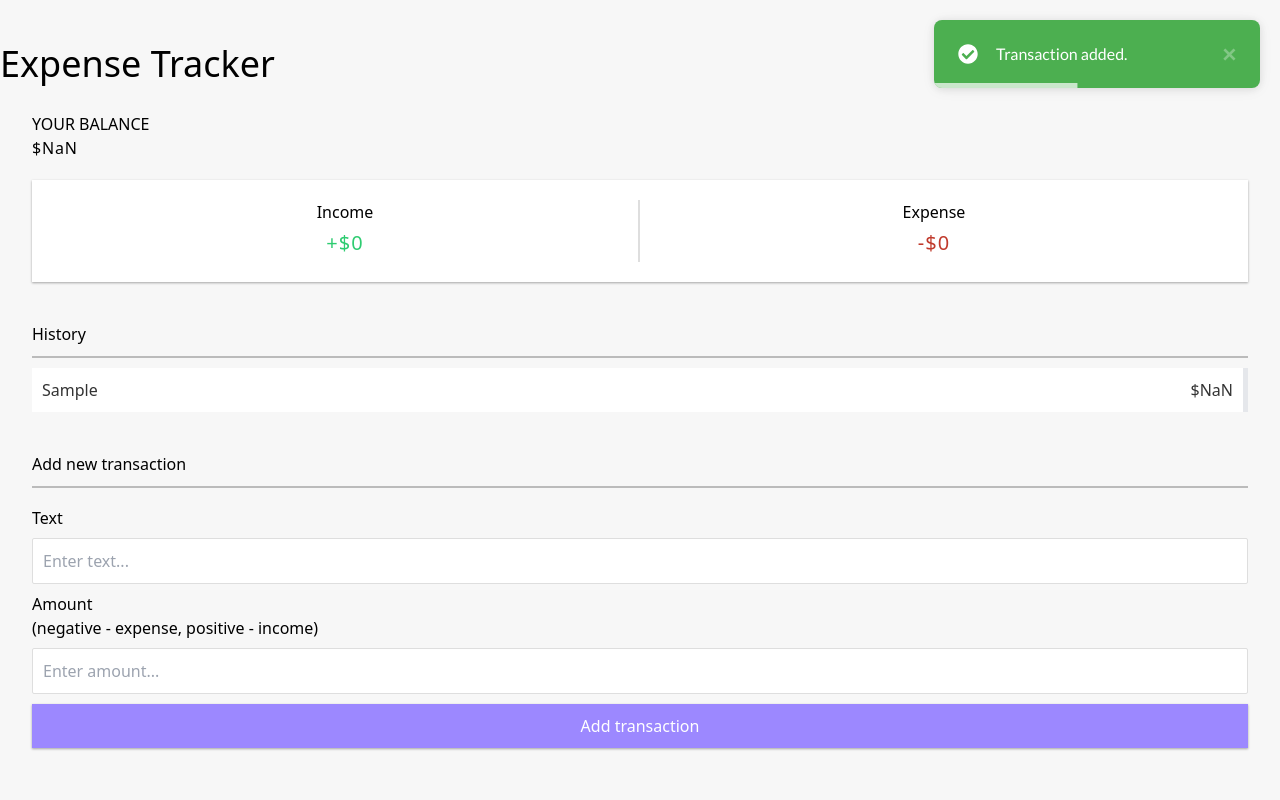
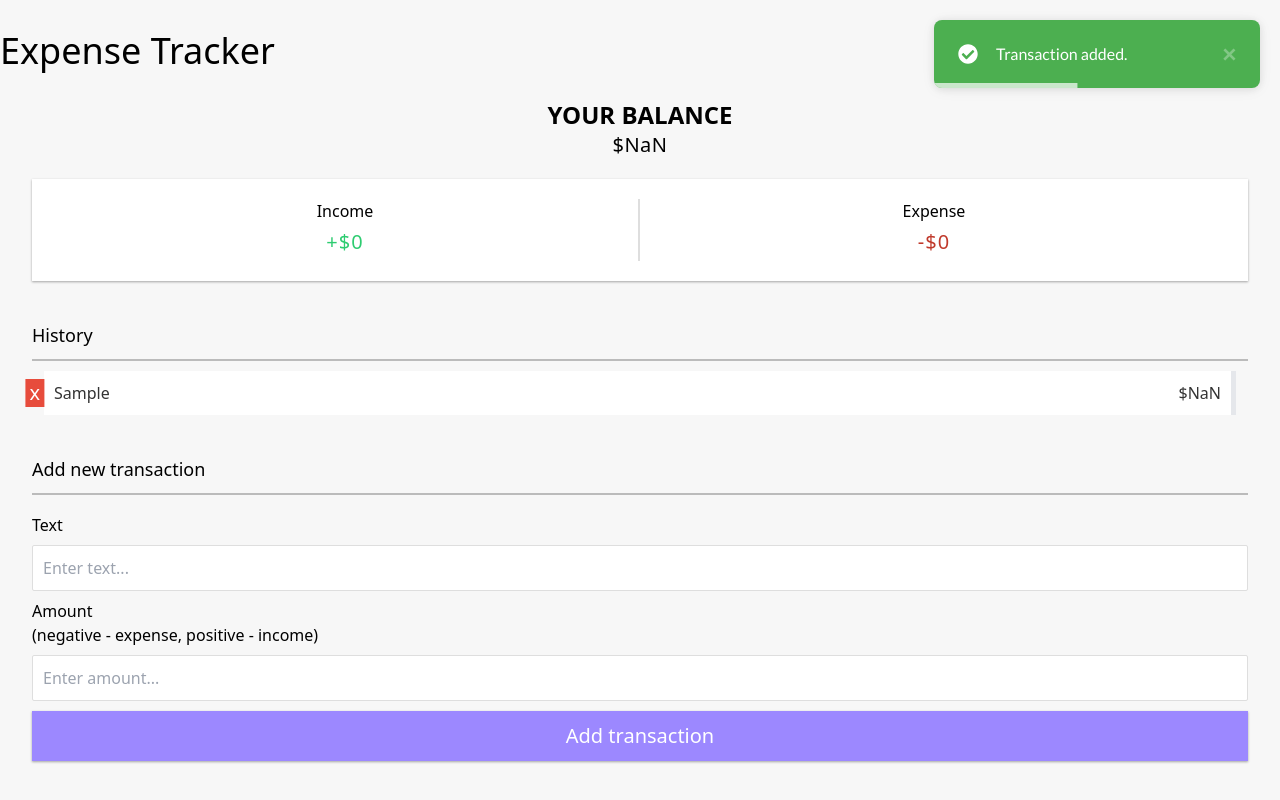
Before and after one commit to segunajibola/expense-tracker, a Vue app: page / in a window 1280 px wide. Both pictures are taken after typing "Sample", "Sample" into the empty fields and a click on the button "Add transaction". Built offline with nearby package versions, Linux system fonts and the light colour scheme.

Commit message:
add minus tailwindcss

```diff
--- a/src/assets/style.css
+++ b/src/assets/style.css
@@ -3,38 +3,11 @@
 @tailwind components;
 @tailwind utilities;
 
-:root {
-  --box-shadow: 0 1px 3px rgba(0, 0, 0, 0.12), 0 1px 2px rgba(0, 0, 0, 0.24);
-}
-
-* {
-  box-sizing: border-box;
-}
-
-.inc-exp-container {
-  box-shadow: var(--box-shadow);
-}
-
-.btn {
-  box-shadow: var(--box-shadow);
+.inc-exp-container, .btn {
+  box-shadow: 0 1px 3px rgba(0, 0, 0, 0.12), 0 1px 2px rgba(0, 0, 0, 0.24);
 }
 
 .delete-btn {
-  cursor: pointer;
-  background-color: #e74c3c;
-  border: 0;
-  color: #fff;
-  font-size: 20px;
-  line-height: 20px;
-  padding: 2px 5px;
-  position: absolute;
-  top: 50%;
-  left: 0;
   transform: translate(-100%, -50%);
-  opacity: 0;
   transition: opacity 0.3s ease;
 }
-
-.list li:hover .delete-btn {
-  opacity: 1;
-}
--- a/src/components/AddTransaction.vue
+++ b/src/components/AddTransaction.vue
@@ -1,9 +1,19 @@
 <template>
-  <h3 class="border-b-2 border-style-solid border-[#bbb] pb-[10px] mt-[40px] mx-0 mb-[10px]">Add new transaction</h3>
+  <h3
+    class="border-b-2 border-style-solid border-[#bbb] pb-[10px] text-lg mt-[40px] mx-0 mb-[10px]"
+  >
+    Add new transaction
+  </h3>
   <form id="form" @submit.prevent="onSubmit">
     <div class="form-control">
       <label for="text" class="my-2 inline-block">Text</label>
-      <input type="text" id="text" placeholder="Enter text..." v-model="text" class="border border-solid border-[#dedede] rounded-[2px] block text-[16px] p-2.5 w-full"/>
+      <input
+        type="text"
+        id="text"
+        placeholder="Enter text..."
+        v-model="text"
+        class="border border-solid border-[#dedede] rounded-[2px] block text-[16px] p-2.5 w-full"
+      />
     </div>
     <div class="form-control">
       <label for="amount" class="my-2 inline-block"
@@ -15,28 +25,33 @@
         id="amount"
         placeholder="Enter amount..."
         v-model="amount"
-      class="border border-solid border-[#dedede] rounded-[2px] block text-[16px] p-2.5 w-full focus:outline-0"/>
+        class="border border-solid border-[#dedede] rounded-[2px] block text-[16px] p-2.5 w-full focus:outline-0"
+      />
     </div>
-    <button class="btn cursor-pointer bg-[#9c88ff] text-[#fff] border-none block text-[16px] mt-2.5 mb-7.5 p-2.5 w-full">Add transaction</button>
+    <button
+      class="btn cursor-pointer bg-[#9c88ff] text-[#fff] border-none block text-[20px] mt-2.5 mb-7.5 p-2.5 w-full hover:bg-[#8e79f7]"
+    >
+      Add transaction
+    </button>
   </form>
 </template>
 
 <script setup>
-import { useToast } from 'vue-toastification';
-import { ref } from 'vue';
+import { useToast } from "vue-toastification";
+import { ref } from "vue";
 
-const text = ref('');
-const amount = ref('');
+const text = ref("");
+const amount = ref("");
 
 // Get toast interface
 const toast = useToast();
 
-const emit = defineEmits(['transactionSubmitted']);
+const emit = defineEmits(["transactionSubmitted"]);
 
 const onSubmit = () => {
   if (!text.value || !amount.value) {
     // Display a toast error message if either field is empty
-    toast.error('Both fields must be filled.');
+    toast.error("Both fields must be filled.");
     return;
   }
 
@@ -45,10 +60,10 @@ const onSubmit = () => {
     amount: parseFloat(amount.value),
   };
 
-  emit('transactionSubmitted', transactionData);
+  emit("transactionSubmitted", transactionData);
 
   // Clear form fields
-  text.value = '';
-  amount.value = '';
+  text.value = "";
+  amount.value = "";
 };
 </script>
--- a/src/components/Balance.vue
+++ b/src/components/Balance.vue
@@ -1,6 +1,8 @@
 <template>
-  <h4 class="m-0 uppercase">Your Balance</h4>
-  <h1 class="tracking-wider">${{ total }}</h1>
+  <div class="text-center">
+    <h4 class="m-0 uppercase text-2xl font-semibold">Your Balance</h4>
+    <h1 class="tracking-wide text-xl">${{ total }}</h1>
+  </div>
 </template>
 
 <script setup>
--- a/src/components/Header.vue
+++ b/src/components/Header.vue
@@ -1,3 +1,3 @@
 <template>
-  <h2 className="w-full text-4xl mb-5">Expense Tracker</h2>
+  <h2 className="w-full text-4xl text-bold mb-5">Expense Tracker</h2>
 </template>
--- a/src/components/TransactionList.vue
+++ b/src/components/TransactionList.vue
@@ -1,10 +1,10 @@
 <template>
   <h3
-    class="border-b-2 border-style-solid border-[#bbb] pb-[10px] mt-[40px] mx-0 mb-[10px]"
+    class="border-b-2 border-style-solid border-[#bbb] text-lg pb-[10px] mt-[40px] mx-0 mb-[10px]"
   >
     History
   </h3>
-  <ul id="list" class="list-none p-0 mb-">
+  <ul id="list" class="list-none px-3">
     <li
       v-for="transaction in transactions"
       :key="transaction.id"
@@ -16,7 +16,7 @@
     >
       {{ transaction.text }} <span>${{ transaction.amount }}</span
       ><button
-        class="delete-btn focus:outline-0"
+        class="delete-btn bg-[#e74c3c] cursor-pointer border-none text-[#fff] text-xl py-.5 px-1 absolute top-[50%] left-0 opacidty-0 hover:opacity-100 focus:outline-0"
         @click="deleteTransaction(transaction.id)"
       >
         x
```
